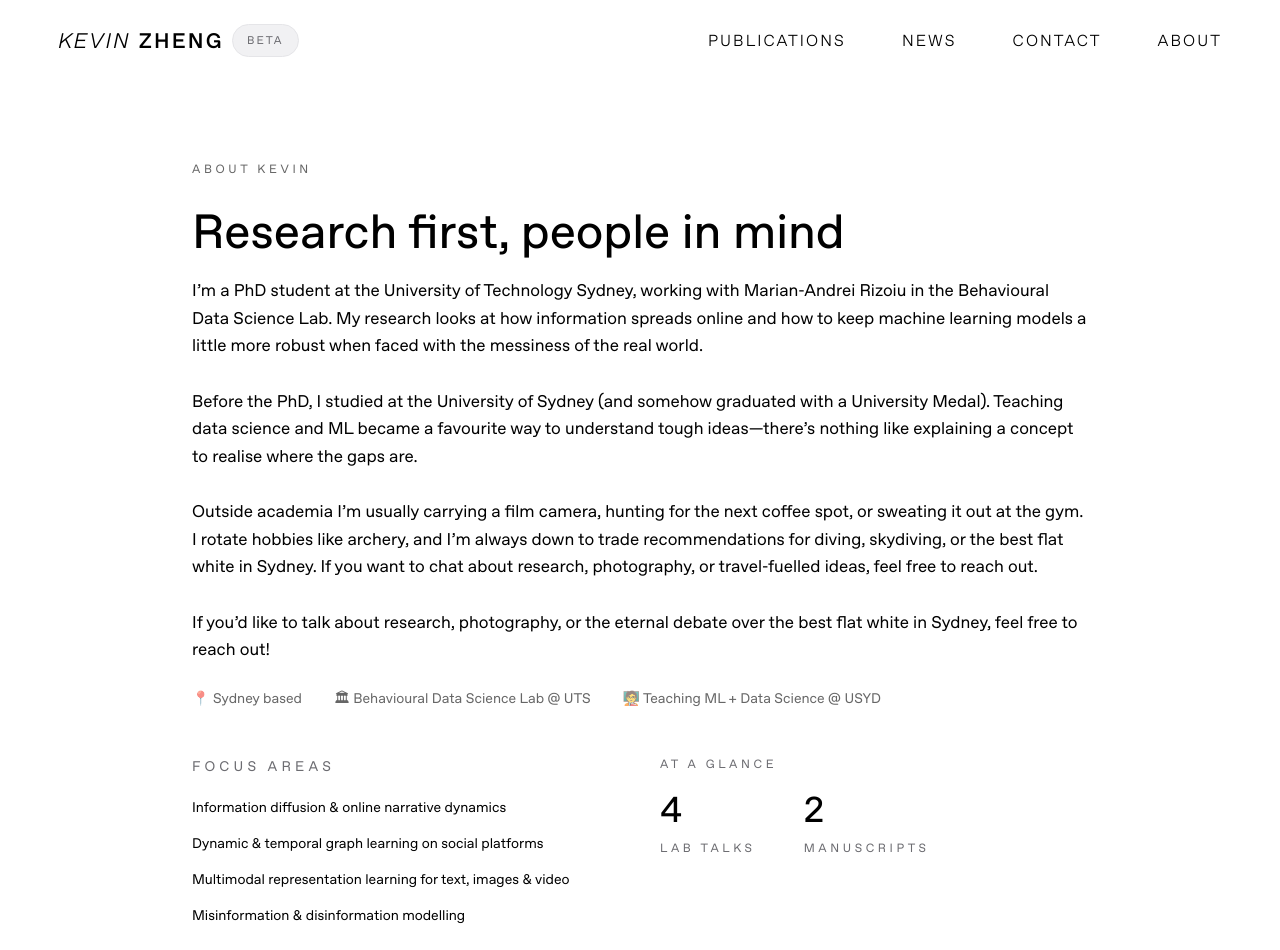
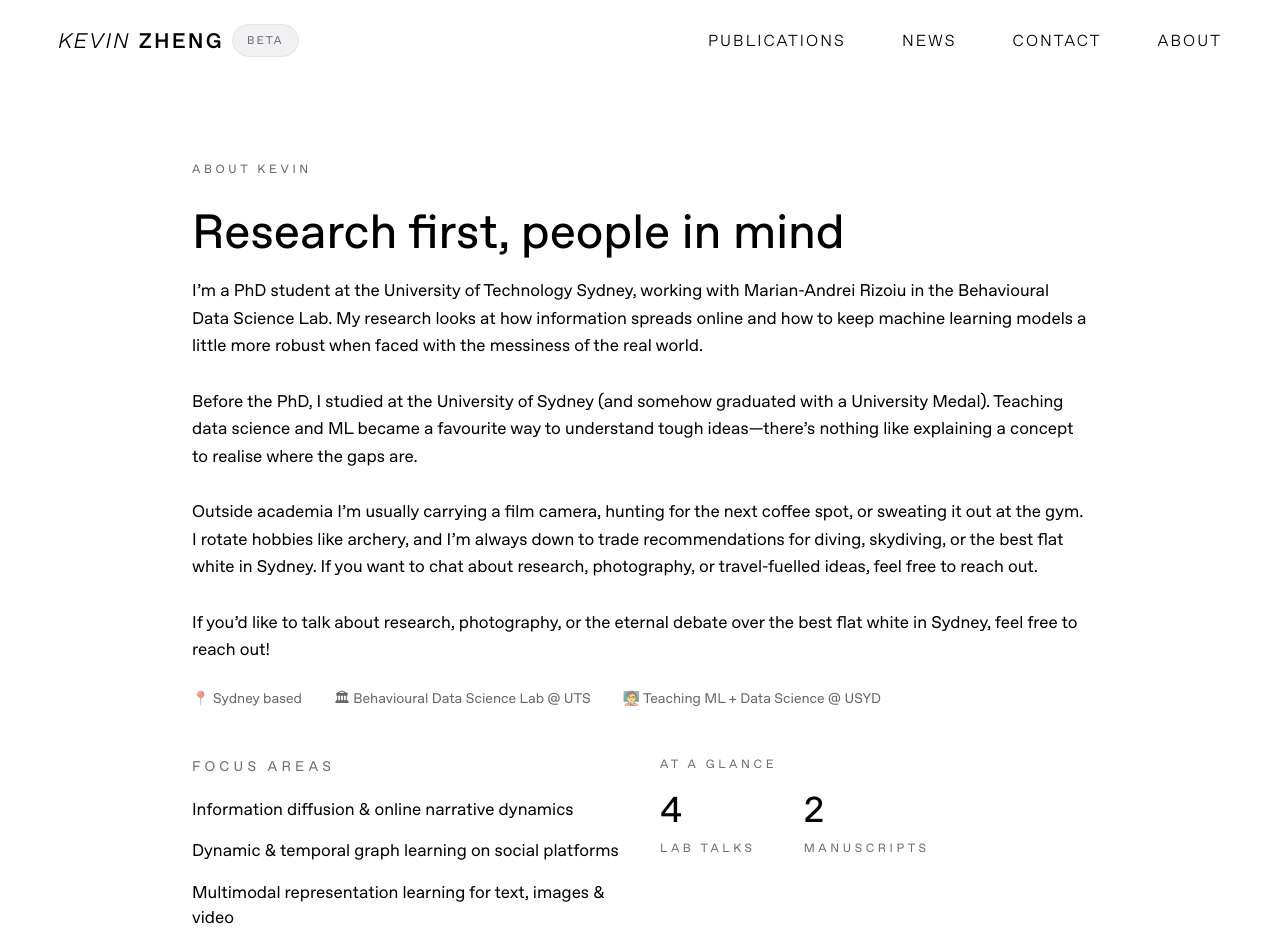
Before and after one commit to kyxzhe/kyxzhe.github.io, a Next.js app: page /about in a window 1280 px wide. Shown: the top 950 px of the page. Built offline with nearby package versions, Linux system fonts and the light colour scheme.

Commit message:
style: enlarge focus area items

```diff
--- a/src/app/about/page.tsx
+++ b/src/app/about/page.tsx
@@ -95,7 +95,7 @@ export default function AboutPage() {
           <div className="grid gap-10 lg:grid-cols-2">
             <div className="space-y-5">
               <p className="text-[14px] uppercase tracking-[0.3em] text-muted-foreground">Focus areas</p>
-              <div className="space-y-4 text-sm">
+          <div className="space-y-4 text-[17px]">
             {researchFocus.map((item) => (
               <p key={item} className="text-foreground dark:text-black">
                 {item}
```
Lines whose indentation alone changed are shown as unchanged.
